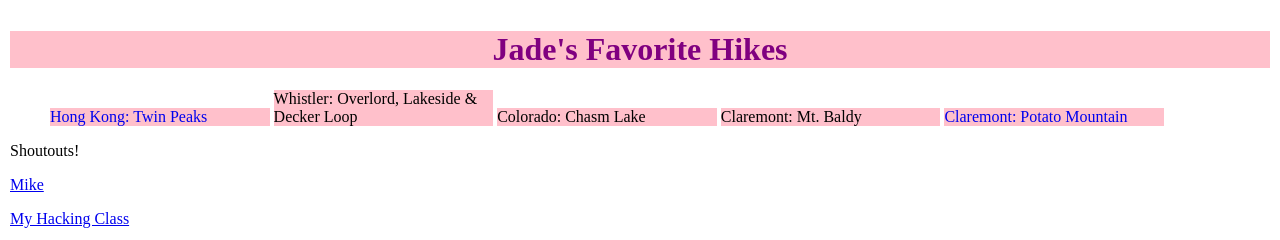
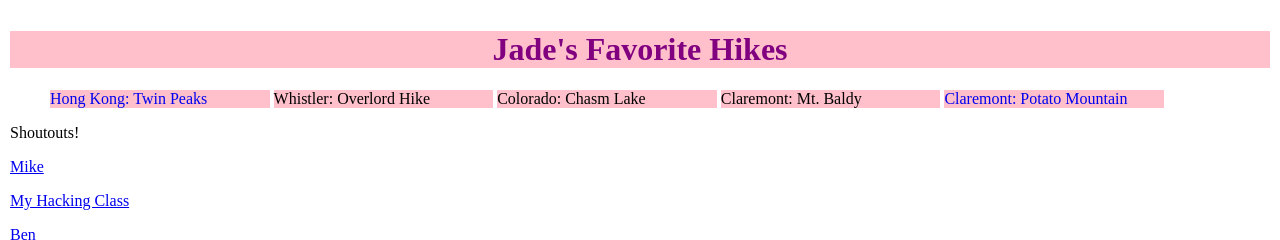
Before and after one commit to jadersaunders/jadersaunders.github.io, a plain HTML site: page index.html in a window 1280 px wide. Shown: the top 240 px of the page. Drawn offline with Linux system fonts and the light colour scheme.

Commit message:
Update index.html

```diff
--- a/index.html
+++ b/index.html
@@ -22,7 +22,7 @@
     <h1> <b>Jade's Favorite Hikes</b> </h1>
     <ol>
       <a href="https://droneandslr.com/travel-blog/hong-kong/the-twin-peaks-violet-hill-hike/"><li>Hong Kong: Twin Peaks</li></a>
-      <li>Whistler: Overlord, Lakeside & Decker Loop</li>
+      <li>Whistler: Overlord Hike</li>
       <li>Colorado: Chasm Lake</li>
       <li>Claremont: Mt. Baldy</li>
       <a href="https://hikingguy.com/hiking-trails/best-la-hikes/potato-mountain-hike-angeles-national-forest/"><li>Claremont: Potato Mountain</li></a>
```
